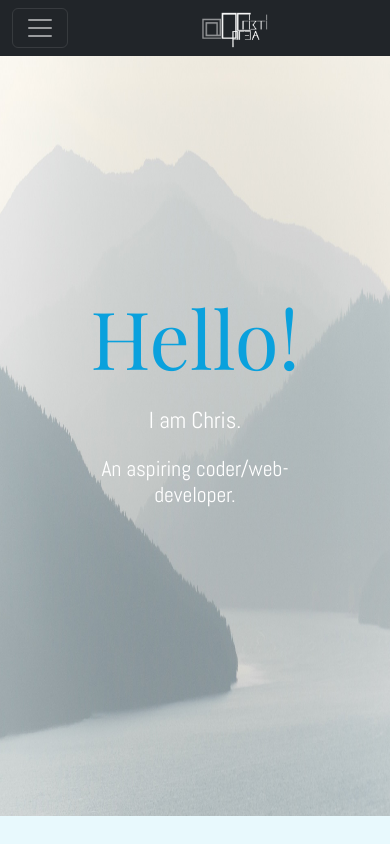
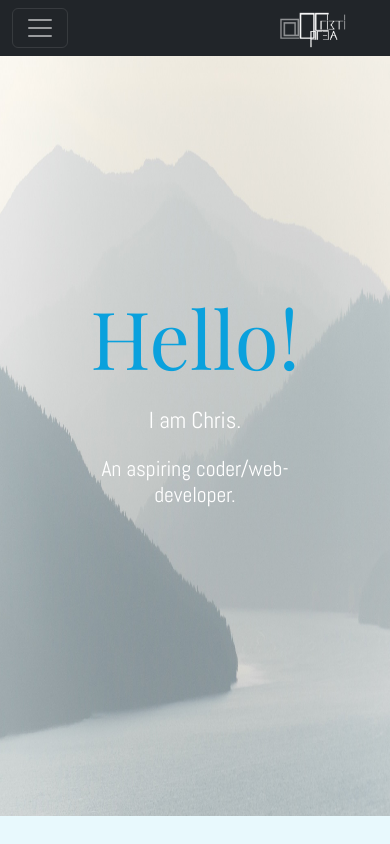
Before and after one commit to Cris9608/get-to-know-me, a plain HTML site: page index.html in a window 390 px wide. Shown: the top 844 px of the page. Drawn offline with nearby package versions, Linux system fonts and the light colour scheme; a web font is replaced by a local one.

Commit message:
Bug Fix - Navbar logo
Navbar Logo is now centered on phones & tablets.

```diff
--- a/style.css
+++ b/style.css
@@ -347,4 +347,10 @@ ul {
     height: 90vh;
   }
 
+  .logo {
+    text-align: center;
+    position: absolute;
+    left: 20%;
+  }
+
 }
```
